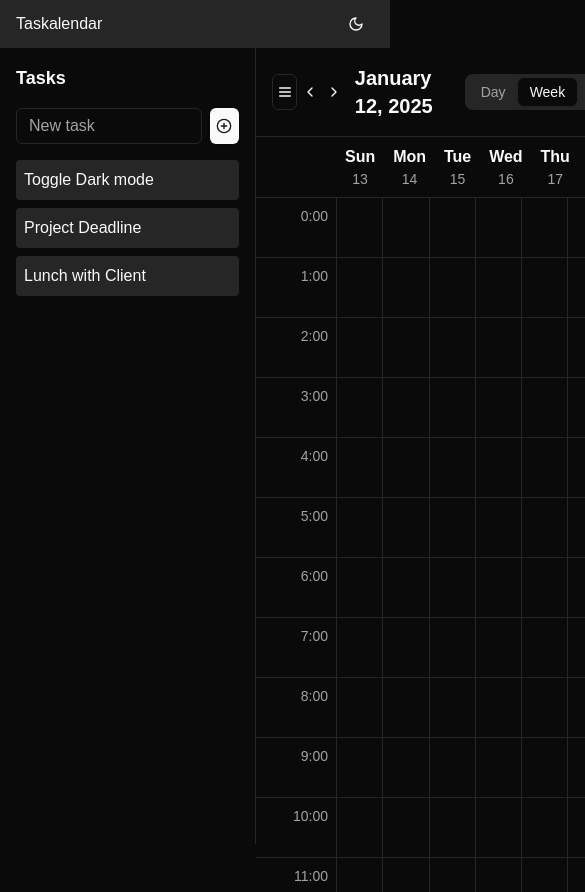
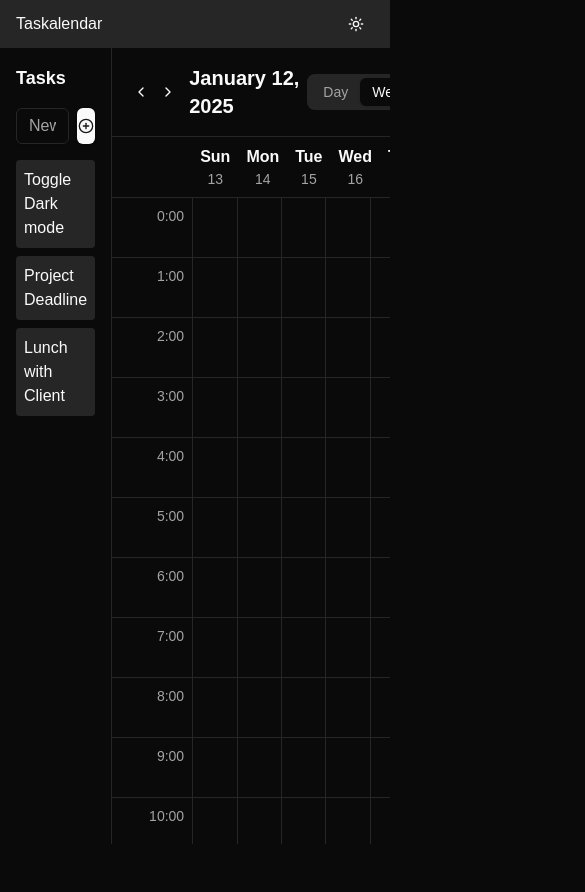
Before and after one commit to JacobSchroder/taskalendar, a Next.js app: page / in a window 390 px wide. Shown: the top 892 px of the page, 585 px wide, since content can reach past the window. After the commit the page ends 844 px from the top, so only its background shows below. Built offline with nearby package versions, Linux system fonts and the light colour scheme.

Commit message:
toggle dark mode

```diff
--- a/app/calendar/calendar-top-menu.tsx
+++ b/app/calendar/calendar-top-menu.tsx
@@ -10,16 +10,9 @@ interface TopMenuProps {
   currentDate: Dayjs;
   onViewChange: (view: CalendarView) => void;
   onDateChange: (date: Dayjs) => void;
-  children?: React.ReactNode;
 }
 
-export default function TopMenu({
-  view,
-  currentDate,
-  onViewChange,
-  onDateChange,
-  children,
-}: TopMenuProps) {
+export default function TopMenu({ view, currentDate, onViewChange, onDateChange }: TopMenuProps) {
   const formatDate = (date: Dayjs) => {
     return date.format('MMMM D, YYYY');
   };
@@ -37,7 +30,6 @@ export default function TopMenu({
   return (
     <div className='flex justify-between items-center p-4 bg-background border-b'>
       <div className='flex items-center'>
-        {children}
         <Button variant='ghost' size='icon' onClick={handlePrevious}>
           <ChevronLeft className='h-4 w-4' />
         </Button>
--- /dev/null
+++ b/app/layout-inner.tsx
@@ -0,0 +1,44 @@
+'use client';
+
+import { Button } from '@/components/ui/button';
+import { Moon, Sun } from 'lucide-react';
+import localFont from 'next/font/local';
+import { useState } from 'react';
+import { themeContext } from './theme-context';
+
+const geistSans = localFont({
+  src: './fonts/GeistVF.woff',
+  variable: '--font-geist-sans',
+  weight: '100 900',
+});
+const geistMono = localFont({
+  src: './fonts/GeistMonoVF.woff',
+  variable: '--font-geist-mono',
+  weight: '100 900',
+});
+
+export default function RootLayoutInner({
+  children,
+}: Readonly<{
+  children: React.ReactNode;
+}>) {
+  const [theme, setTheme] = useState<'light' | 'dark'>('dark');
+
+  const handleThemeChange = () => {
+    setTheme(theme === 'light' ? 'dark' : 'light');
+  };
+
+  return (
+    <themeContext.Provider value={theme}>
+      <body className={`${geistSans.variable} ${geistMono.variable} antialiased ${theme}`}>
+        <nav className='flex justify-between items-center h-12 px-4 bg-accent border-b fixed top-0 left-0 right-0'>
+          <div>Taskalendar</div>
+          <Button aria-label='Theme' variant='ghost' size='icon' onClick={handleThemeChange}>
+            {theme === 'dark' ? <Sun className='h-4 w-4' /> : <Moon className='h-4 w-4' />}
+          </Button>
+        </nav>
+        {children}
+      </body>
+    </themeContext.Provider>
+  );
+}
--- a/app/layout.tsx
+++ b/app/layout.tsx
@@ -1,23 +1,10 @@
-import { Button } from '@/components/ui/button';
-import { Moon } from 'lucide-react';
 import type { Metadata } from 'next';
-import localFont from 'next/font/local';
 import './globals.css';
-
-const geistSans = localFont({
-  src: './fonts/GeistVF.woff',
-  variable: '--font-geist-sans',
-  weight: '100 900',
-});
-const geistMono = localFont({
-  src: './fonts/GeistMonoVF.woff',
-  variable: '--font-geist-mono',
-  weight: '100 900',
-});
+import RootLayoutInner from './layout-inner';
 
 export const metadata: Metadata = {
-  title: 'Create Next App',
-  description: 'Generated by create next app',
+  title: 'Taskalendar',
+  description: 'Take back control of your time',
 };
 
 export default function RootLayout({
@@ -27,15 +14,7 @@ export default function RootLayout({
 }>) {
   return (
     <html lang='en'>
-      <body className={`${geistSans.variable} ${geistMono.variable} antialiased dark`}>
-        <nav className='flex justify-between items-center h-12 px-4 bg-accent border-b fixed top-0 left-0 right-0'>
-          <div>Taskalendar</div>
-          <Button aria-label='Theme' variant='ghost' size='icon'>
-            <Moon className='h-4 w-4' />
-          </Button>
-        </nav>
-        {children}
-      </body>
+      <RootLayoutInner>{children}</RootLayoutInner>
     </html>
   );
 }
--- a/app/page.tsx
+++ b/app/page.tsx
@@ -1,8 +1,6 @@
 'use client';
 
-import { Button } from '@/components/ui/button';
 import dayjs, { Dayjs } from 'dayjs';
-import { Menu } from 'lucide-react';
 import { useState } from 'react';
 import DayView from './calendar/calendar-day-view';
 import MonthView from './calendar/calendar-month-view';
@@ -15,7 +13,6 @@ type CalendarView = 'day' | 'week' | 'month';
 export default function Calendar() {
   const [view, setView] = useState<CalendarView>('week');
   const [currentDate, setCurrentDate] = useState(dayjs());
-  const [sidebarOpen, setSidebarOpen] = useState(true);
 
   const handleViewChange = (newView: CalendarView) => {
     setView(newView);
@@ -25,26 +22,16 @@ export default function Calendar() {
     setCurrentDate(date);
   };
 
-  const toggleSidebar = () => {
-    setSidebarOpen(!sidebarOpen);
-  };
-
   return (
-    <div className='flex flex-row h-screen pt-12'>
-      <div className={`md:block ${sidebarOpen ? 'block' : 'hidden'}`}>
-        <Sidebar />
-      </div>
+    <div className='flex flex-row h-screen pt-12 overflow-hidden'>
+      <Sidebar />
       <div className='flex flex-col h-screen flex-grow'>
         <TopMenu
           view={view}
           currentDate={currentDate}
           onViewChange={handleViewChange}
           onDateChange={handleDateChange}
-        >
-          <Button variant='outline' size='icon' className='md:hidden' onClick={toggleSidebar}>
-            <Menu className='h-4 w-4' />
-          </Button>
-        </TopMenu>
+        />
         <div className='flex-grow overflow-auto'>
           {view === 'day' && <DayView />}
           {view === 'week' && <WeekView date={currentDate} />}
--- /dev/null
+++ b/app/theme-context.ts
@@ -0,0 +1,3 @@
+import { createContext } from 'react';
+
+export const themeContext = createContext<'light' | 'dark'>('dark');
```
